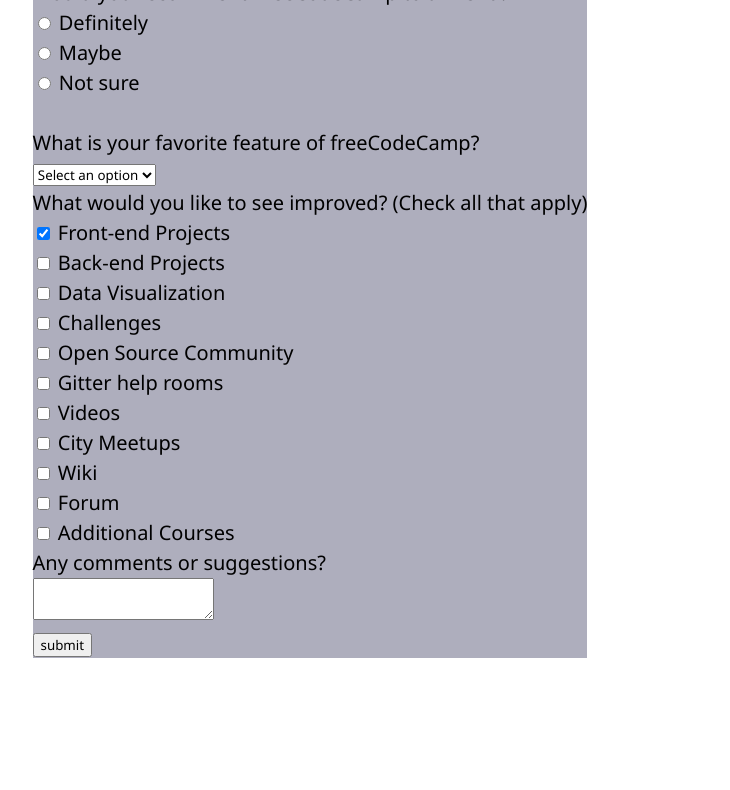
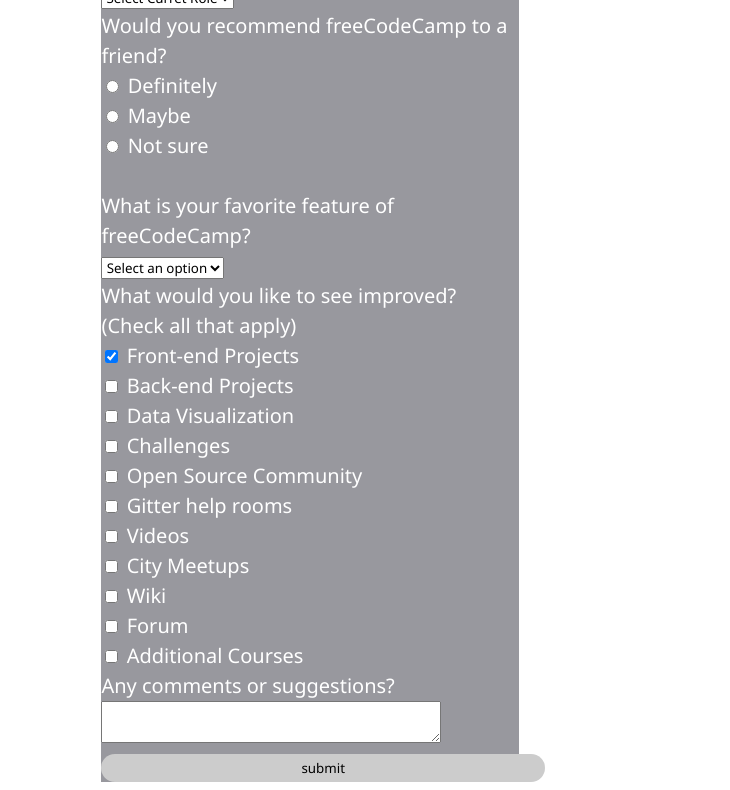
Before and after one commit to lashawty/surveyform, a plain HTML site: page index.html in a window 1280 px wide. Shown: the part 485-1275 px from the top of the page, without its empty margins (330-1060 px from the left). Before the commit the page ends 1151 px from the top, so only its background shows below. Drawn offline with Linux system fonts and the light colour scheme.

Commit message:
Update style.css

```diff
--- a/style.css
+++ b/style.css
@@ -2,29 +2,41 @@
     font-family: 'Segoe UI', Tahoma, Geneva, Verdana, sans-serif;
     text-align: center;
     /* background-color: black; */
-    /* color: white; */
+    justify-content: center;
+
 }
 
 h1{
     padding-top: 40px;
     font-size: 30px;
+    color: white;
 }
 
 p{
     padding-top: 15px;
     font-size: 20px;
+    color: white;
 }
 
 form{
     font-size: 20px;
-    background-color: rgb(174, 174, 189);
+    background-color: rgb(50, 50, 62, 0.5);
     display: inline-block;
-    margin: auto 0;
+    width: 33%;
+    /* margin: auto 0; */
     text-align: left;
     height: 100%;
     line-height: 30px;
+    color: white;
 }
-input {
-    /* width:90%; */
 
-  }
+input{
+        padding:5px 200px; background:#ccc; border: 90px; none;
+        cursor:pointer;
+        -webkit-border-radius: 5px;
+        border-radius: 90px;
+}
+
+textarea{
+    width: 80%;
+}
```
